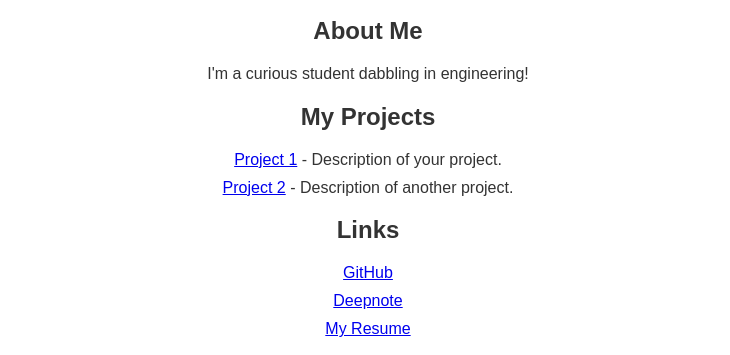
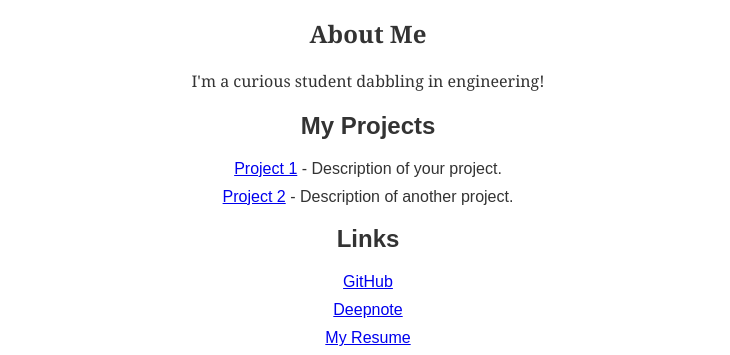
Before and after one commit to MilesG09/firstWebsite, a plain HTML site: page index.html in a window 1280 px wide. Shown: the part 370-725 px from the top of the page, without its empty margins (272-1002 px from the left). Drawn offline with Linux system fonts and the light colour scheme; a script that the page names is missing.

Commit message:
Testing fonts styles.css

```diff
--- a/styles.css
+++ b/styles.css
@@ -55,3 +55,7 @@ li {
     background: #444;
     box-shadow: 0 0 10px rgba(255,255,255,0.1);
 }
+
+#about {
+    font-family: 'Georgia', serif; /* Change this to any font you like */
+}
```
